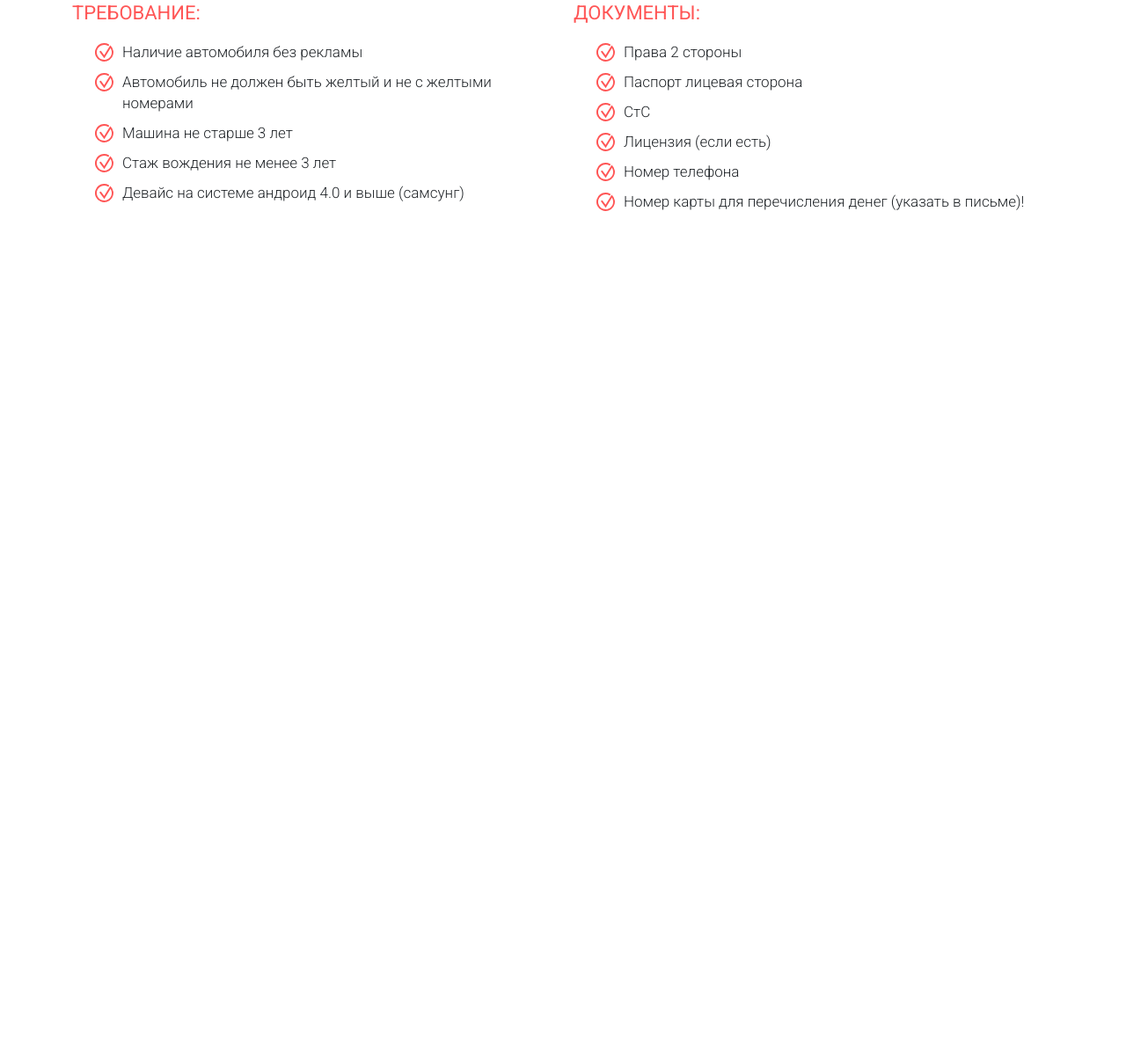
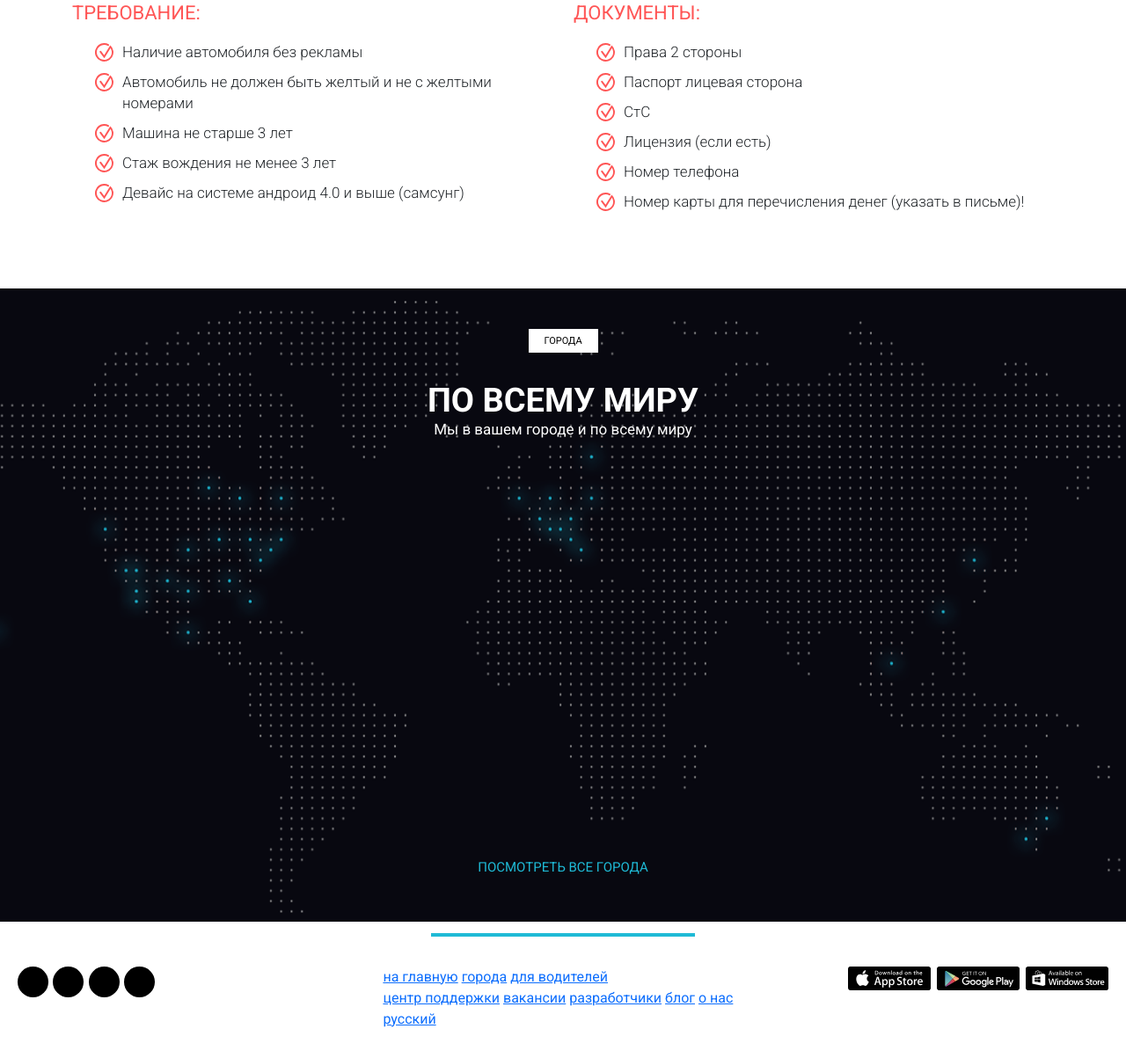
Before and after one commit to IuriiNikitin/Uber, a plain HTML site: page src/index.html in a window 1280 px wide. Shown: the part 4143-5346 px from the top of the page at 88% size. Before the commit the page ends 4471 px from the top, so only its background shows below. Drawn offline with Linux system fonts and the light colour scheme.

Commit message:
add footer and world section

```diff
--- a/src/index.html
+++ b/src/index.html
@@ -244,6 +244,57 @@
             </div>
         </div>
     </section>
+    <section class="world">
+        <div class="container">
+            <div class="label label_white label_min">города</div>
+            <h2 class="title title_white">По всему миру</h2>
+            <h3 class="subtitle subtitle_white">Мы в вашем городе и по всему миру</h3>
+            <a href="#" class="world_link">посмотреть все города</a>
+        </div>
+    </section>
     </main>
+    <footer>
+        <div class="footer_divider"></div>
+        <div class="footer_wrapper">
+            <div>
+                <div class="footer_social">
+                    <a href="#" class="footer_social_item facebook"></a>
+                    <a href="#" class="footer_social_item twitter"></a>
+                    <a href="#" class="footer_social_item linkedin"></a>
+                    <a href="#" class="footer_social_item instagram"></a>
+                </div>
+            </div>
+            <div>
+                <div class="footer_links">
+                    <div class="footer_links_main">
+                        <a href="#">на главную</a>
+                        <a href="#">города</a>
+                        <a href="#">для водителей</a>
+                    </div>
+                    <div class="footer_links_sub">
+                        <a href="#">центр поддержки</a>
+                        <a href="#">вакансии</a>
+                        <a href="#">разработчики</a>
+                        <a href="#">блог</a>
+                        <a href="#">о нас</a>
+                    </div>
+                    <a href="#" class="footer_lang">русский</a>
+                </div>
+            </div>
+            <div>
+                <div class="footer_store">
+                    <a href="#" class="footer_store_item">
+                        <img width="94px" src="img/icons/app_stores/app_store.svg" alt="App Store">
+                    </a>
+                    <a href="#" class="footer_store_item">
+                        <img width="94px" src="img/icons/app_stores/google_play.svg" alt="Google Play">
+                    </a>
+                    <a href="#" class="footer_store_item">
+                        <img width="94px" src="img/icons/app_stores/windows_store.svg" alt="Windows Store">
+                    </a>
+                </div>
+            </div>
+        </div>
+    </footer>
 </body>
 </html>
--- a/src/sass/style.sass
+++ b/src/sass/style.sass
@@ -3,13 +3,20 @@ $blue_color_2: #1CA8C3
 $blue_color_3: #1FBAD6
 $red_color: #FF5656
 
-
-
-
-
-
 *
 	font-family: 'Roboto', sans-serif
+
+.label
+	margin: 0 auto
+	width: 115px
+	height: 27px
+	background: #000000
+	font-weight: 400
+	font-size: 11px
+	text-align: center
+	line-height: 27px
+	text-transform: uppercase
+	color: #FFFFFF
 
 .title
 	margin: 0
@@ -26,19 +33,16 @@ $red_color: #FF5656
 	font-size: 17px
 	text-align: center
 
+.label_white
+	background: #fff
+	color: #000
 
-.label
-	margin: 0 auto
-	width: 115px
+.title_white, .subtitle_white
+	color:#fff
+
+.label_min
+	width: 79px
 	height: 27px
-	background: #000000
-	font-weight: 400
-	font-size: 11px
-	text-align: center
-	line-height: 27px
-	text-transform: uppercase
-	color: #FFFFFF
-
 
 header
 	position: relative
@@ -269,11 +273,6 @@ nav
 	.container
 		z-index: 2
 		position: relative
-	.label_white
-		background: #fff
-		color: #000
-	.title_white, .subtitle_white
-		color:#fff
 	&_img
 		display: block
 		margin: 0 auto
@@ -327,3 +326,61 @@ nav
 		.require_list
 			li:before
 				background: url("../img/icons/check/check_red.svg")
+
+.world
+	height: 720px
+	padding: 46px 0 50px 0
+	background: url("../img/bg/world_bg.png") center center/cover no-repeat
+	.container
+		height: 100%
+		position: relative
+	&_link
+		position: absolute
+		bottom: 0
+		left: 50%
+		transform: translateX(-50%)
+		display: block
+		margin: 0 auto
+		color: $blue_color_3
+		font-weight: 400
+		font-size: 15px
+		text-align: center
+		text-transform: uppercase
+		text-decoration: none
+
+footer
+	height: 155px
+	padding: 13px 20px 40px 20px
+	.footer
+		&_divider
+			width: 300px
+			height: 4px
+			margin: 0 auto
+			background-color: $blue_color_3
+		&_wrapper
+			margin-top: 34px
+			display: flex
+			justify-content: space-between
+			>div
+				width: 33%
+				&:nth-child(3)
+					display: flex
+					justify-content: flex-end
+		&_social
+			display: flex
+			justify-content: space-between
+			width: 156px
+			height: 35px
+			&_item
+				display: block
+				width: 35px
+				height: 35px
+				border-radius: 50%
+				background-color: #000
+		&_store
+			display: flex
+			justify-content: space-between
+			width: 296px
+			height: 27px
+			&_item
+				display: block
```
Also changed, not shown: src/css/style.min.css, 1 other file.
